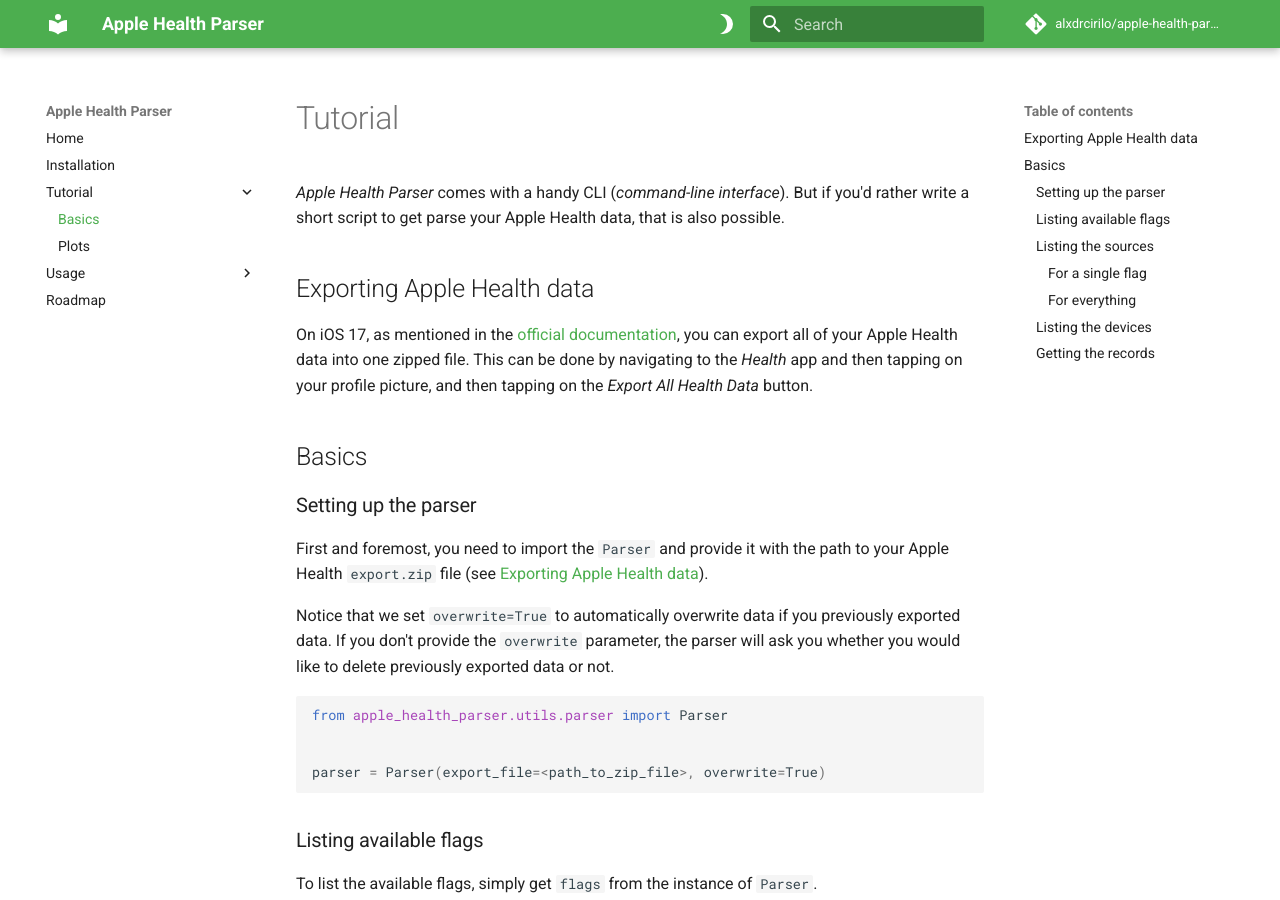
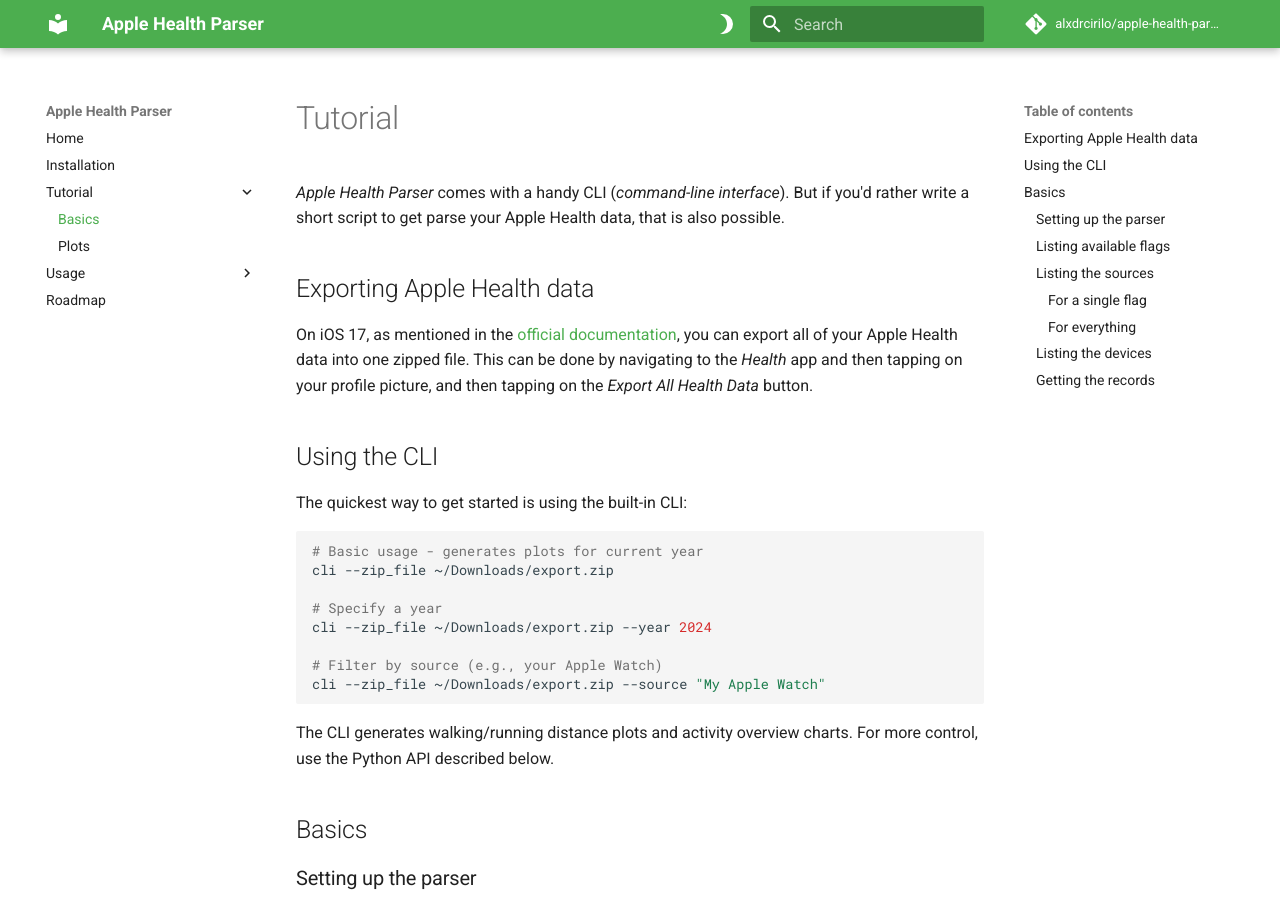
Before and after one commit to alxdrcirilo/apple-health-parser, an MkDocs documentation site: the page built from docs/tutorial/basics.md, in a window 1280 px wide and 900 px high. Built offline with MkDocs 1.6.1 and Material for MkDocs 9.7.7, drawn with Linux system fonts in a browser that asks for light colours; comment, search, counter and statistics services are not loaded.

Commit message:
docs: update for uv migration and add CLI usage
- Replace poetry with uv in installation reference
- Add CLI usage section with examples for --year and --source options

🤖 Generated with [Claude Code](https://claude.com/claude-code)

Co-Authored-By: Claude Opus 4.5 <noreply@anthropic.com>

````diff
--- a/docs/tutorial/basics.md
+++ b/docs/tutorial/basics.md
@@ -5,6 +5,23 @@
 ## Exporting Apple Health data
 
 On iOS 17, as mentioned in the [official documentation](https://support.apple.com/guide/iphone/share-your-health-data-iph5ede58c3d/ios), you can export all of your Apple Health data into one zipped file. This can be done by navigating to the *Health* app and then tapping on your profile picture, and then tapping on the *Export All Health Data* button.
+
+## Using the CLI
+
+The quickest way to get started is using the built-in CLI:
+
+```bash
+# Basic usage - generates plots for current year
+cli --zip_file ~/Downloads/export.zip
+
+# Specify a year
+cli --zip_file ~/Downloads/export.zip --year 2024
+
+# Filter by source (e.g., your Apple Watch)
+cli --zip_file ~/Downloads/export.zip --source "My Apple Watch"
+```
+
+The CLI generates walking/running distance plots and activity overview charts. For more control, use the Python API described below.
 
 ## Basics
 
````
Also changed, not shown: docs/index.md (+1 -1 lines).
